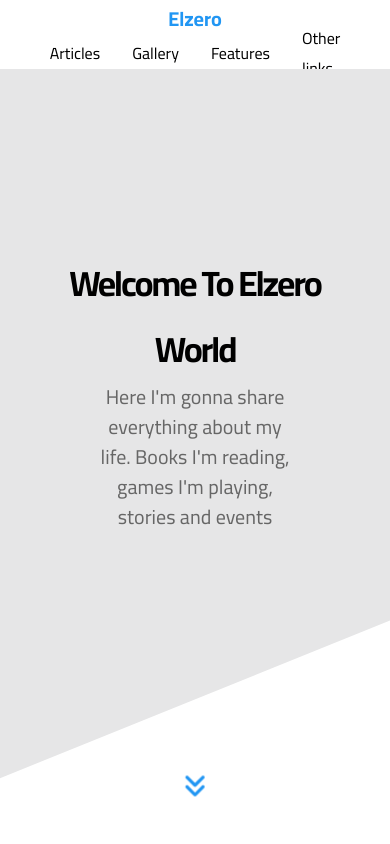
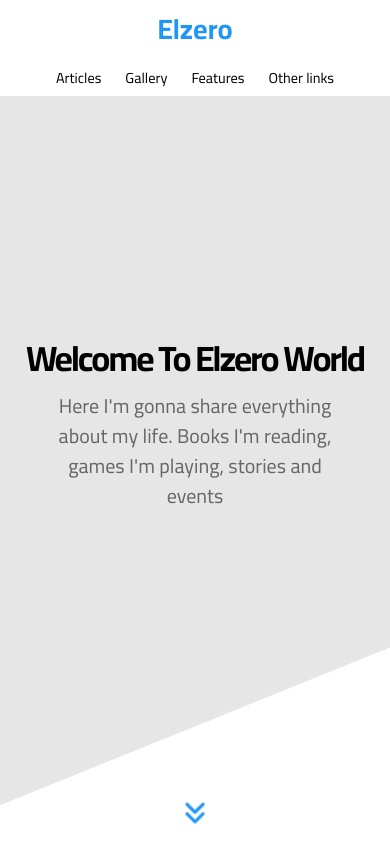
Before and after one commit to AbdAlfadeel-Hamdy/Elzero, a website: page index.html in a window 390 px wide. Shown: the top 844 px of the page. Drawn offline with Linux system fonts and the light colour scheme.

Commit message:
header responsive

```diff
--- a/sass/abstract/_mixins.scss
+++ b/sass/abstract/_mixins.scss
@@ -12,7 +12,7 @@
       @content;
     }
   }
-  @if $breakpoint == lab {
+  @if $breakpoint == lap {
     @media (max-width: 75em) {
       @content;
     }
--- a/sass/components/_nav.scss
+++ b/sass/components/_nav.scss
@@ -3,10 +3,12 @@
     list-style: none;
     display: flex;
     gap: 2rem;
-    & {
-      @include respond(lab) {
-        gap: 1rem;
-      }
+
+    @include respond(lap) {
+      gap: 1rem;
+    }
+    @include respond(phone) {
+      gap: 0;
     }
   }
   &__item {
@@ -20,6 +22,7 @@
     @include respond(phone) {
       height: 4rem;
       padding: 0 1.5rem;
+      font-size: 1.8rem;
     }
     &::before {
       content: "";
--- a/sass/layout/_header.scss
+++ b/sass/layout/_header.scss
@@ -9,11 +9,14 @@
     color: $main-color;
     font-weight: 700;
     font-size: 2.5rem;
-  }
-  & {
     @include respond(phone) {
-      flex-direction: column;
-      height: auto;
+      font-size: 3.5rem;
     }
   }
+  @include respond(phone) {
+    flex-direction: column;
+    height: auto;
+    height: 12rem;
+    justify-content: space-around;
+  }
 }
--- a/sass/layout/_layout.scss
+++ b/sass/layout/_layout.scss
@@ -1,14 +1,12 @@
 .container {
-  max-width: 114rem;
+  max-width: 110rem;
   margin: 0 auto;
-  padding: 0 3rem;
   & {
-    @include respond(lab) {
+    @include respond(lap) {
       max-width: 90rem;
-      padding: 0 6rem;
     }
     @include respond(tab) {
-      max-width: 70rem;
+      max-width: 75rem;
     }
   }
 }
```
Also changed, not shown: css/style.css.
